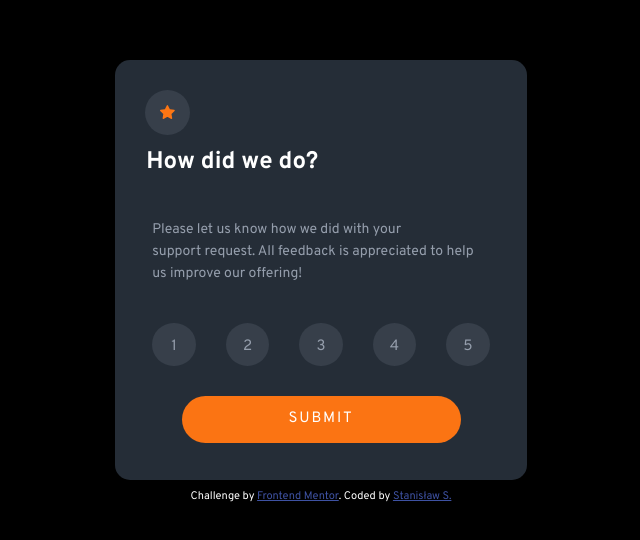
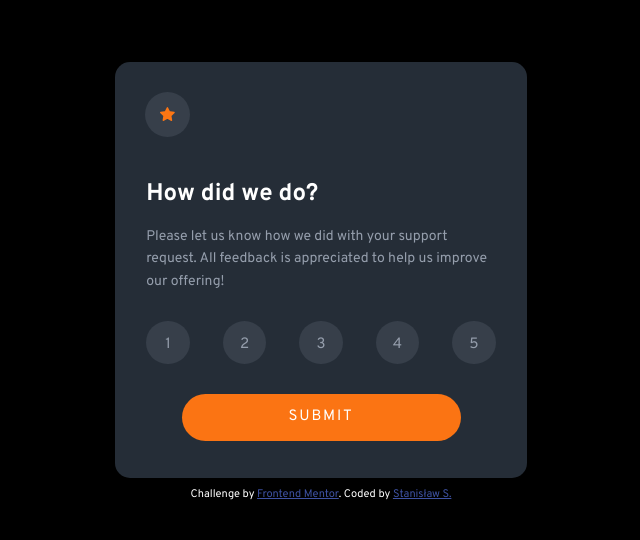
Before and after one commit to StaHstaH/interactive-rating-component, a plain HTML site: page index.html in a window 1280 px wide. Shown: the part 118-658 px from the top of the page, without its empty margins (319-959 px from the left). Drawn offline with Linux system fonts and the light colour scheme.

Commit message:
HTML & CSS edits
- removed the hard-coded <br> tag,
- finished styling the rating part of the component to match Figma.

```diff
--- a/index.html
+++ b/index.html
@@ -26,7 +26,7 @@
 
         <h1>How did we do?</h1>
 
-        <p>Please let us know how we did with your </br>support request. All feedback is appreciated to help us improve our offering!</p>
+        <p>Please let us know how we did with your support request. All feedback is appreciated to help us improve our offering!</p>
 
           <ul id="rating">
             <li>1</li>
--- a/style.css
+++ b/style.css
@@ -36,6 +36,7 @@ main {
 .container img {
   display: block;
   padding: 1rem;
+  max-width: 100%;
 }
 
 .thank-you {
@@ -91,6 +92,10 @@ p {
   margin-bottom: 0.5rem;
   font-size: 0.9333rem;
   line-height: 1.47rem
+}
+
+#thank-you p {
+  padding:0;
 }
 
 
@@ -166,22 +171,28 @@ button:hover {
   .thank-you {
     background-color: var(--darkblue);
     border-radius: 1rem;
-    margin: 0 10rem;
+    margin: 0 2.5rem;
     padding: 0.5rem;
     max-width: 27.5rem;
     line-height: 160%;
   }
 
   h1 {
-    padding-bottom: 1rem;
+    padding: 2rem 1.6rem 0 1.6rem;
   }
 
   p {
-    padding: 2rem;
+    padding: 1.363rem 1.6rem;
     font-weight: 400;
     color: var(--lightgrey);
     margin-bottom: 0.5rem;
     font-size: 0.9333rem;
     line-height: 1.47rem
   }
+  ul {
+    margin: 0.5rem 0.5rem 2rem 0.5rem;
+  }
+  button {
+    padding: 2rem auto;
+  }
 }
```
